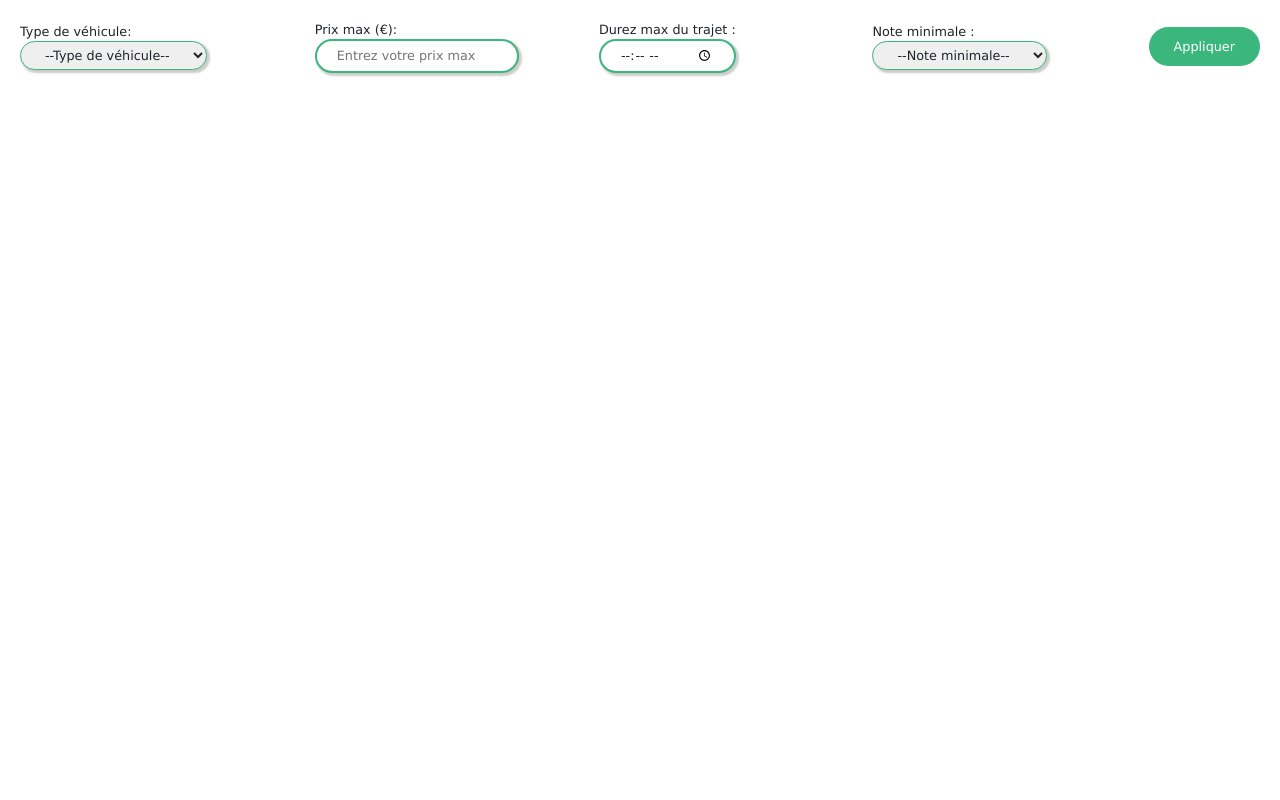
After one commit to Guillgod/Ecoride, a PHP site: page /views/filtre.php in a window 1280 px wide. The commit adds this page. Run offline with PHP 8.4, Linux system fonts and the light colour scheme.

Commit message:
Suppression de la gestion de la creation de la voiture de l'index.php au travers de creation_car.php. Ajout d'un select pour sélectionner l'energie de la voiture et ajout d'un fichier filtre.php pour créer un filtre sur la page carpool_list

```diff
--- a/controllers/UserController.php
+++ b/controllers/UserController.php
@@ -19,7 +19,7 @@ class UserController {
             if($user) {
                 $_SESSION['user']=$user; //Enregistre l'utilisateur connecté dans la session
                 header('Location: Page_accueil.php');
-
+                exit();
 
             } else {
                 echo 'Email ou mot de passe incorrect';
--- /dev/null
+++ b/views/filtre.php
@@ -0,0 +1,59 @@
+
+<!DOCTYPE html5>
+<html lang="fr">
+    <head>
+        <title>Ecoride - Covoiturage responsable </title>
+        <meta charset="UTF-8">
+        <meta name="viewport" content="width=device-width, initial-scale=1">
+        <link href="../css/style.css" rel="stylesheet">
+        <link rel="preconnect" href="https://fonts.googleapis.com">
+        <link rel="preconnect" href="https://fonts.gstatic.com" crossorigin>
+        <link href="https://fonts.googleapis.com/css2?family=Bebas+Neue&family=Noto+Sans+JP:wght@100..900&family=Permanent+Marker&family=Roboto:ital,wght@0,100;0,300;0,400;0,500;0,700;0,900;1,100;1,300;1,400;1,500;1,700;1,900&display=swap" rel="stylesheet">
+        <link href="https://cdn.jsdelivr.net/npm/bootstrap@5.3.3/dist/css/bootstrap.min.css" rel="stylesheet" integrity="sha384-QWTKZyjpPEjISv5WaRU9OFeRpok6YctnYmDr5pNlyT2bRjXh0JMhjY6hW+ALEwIH" crossorigin="anonymous">
+    </head>
+
+    <body>
+
+        <section class="filtre">
+
+                <form>
+                    <ul class="menu">
+                        <li>
+                            <label for="vehicletype">Type de véhicule:</label>
+
+                            <select name="Ecologique" id="Ecologique">
+                                <option value="">--Type de véhicule--</option>
+                                <option value="Electrique">Écologique</option>
+                                <option value="Nonélectrique">Diesel/Essence</option>
+                            </select>
+
+                        </li>
+
+                        <li>
+                            <label for="Prixmax">Prix max (€):</label>
+
+                            <input type="number" id="Prixmax" name="Prixmax" required minlength="1" maxlength="50" size="30" placeholder="Entrez votre prix max"/>
+                        </li>
+                        <li>
+                            <label for="Dureemax">Durez max du trajet :</label>
+                            <input type="time" id="Dureemax" name="Dureemax" required minlength="1" maxlength="50" size="30" placeholder="Entrez la durée max"/>
+                        </li>
+                        <li>
+                            <label for="Notemin">Note minimale :</label>
+                            <select name="Notemin" id="Notemin">
+                                <option value="">--Note minimale--</option>
+                                <option value="1">1</option>
+                                <option value="2">2</option>
+                                <option value="3">3</option>
+                                <option value="4">4</option>
+                                <option value="5">5</option>
+                            </select>
+                        </li>
+                        <button class="button" type="submit">Appliquer</button>
+                    </ul>
+                </form>
+
+            </section>
+
+    </body>
+</html>
```
Also changed, not shown: index.php (+5 -26 lines), views/creation_car.php (+23 -4 lines).
